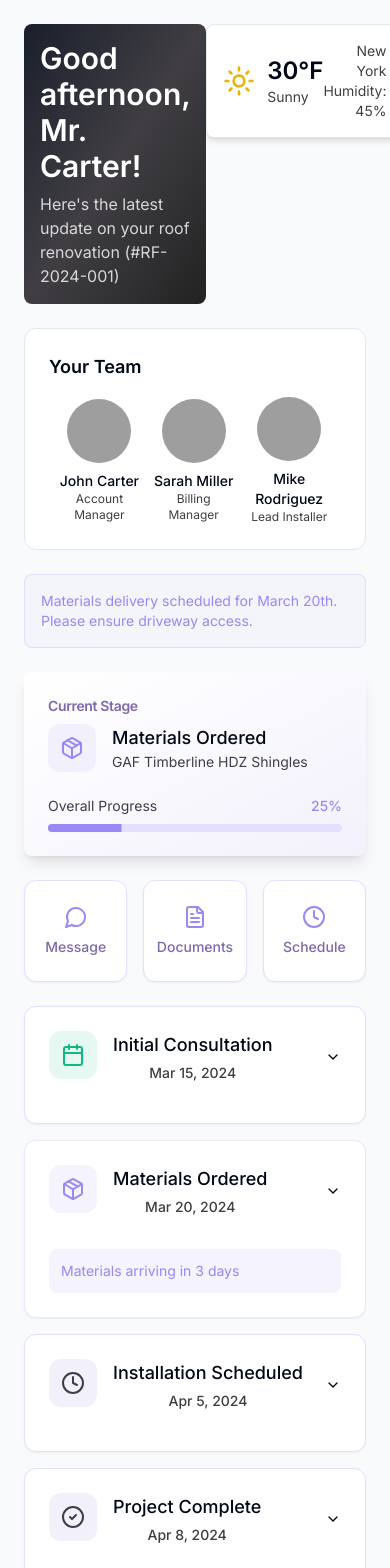
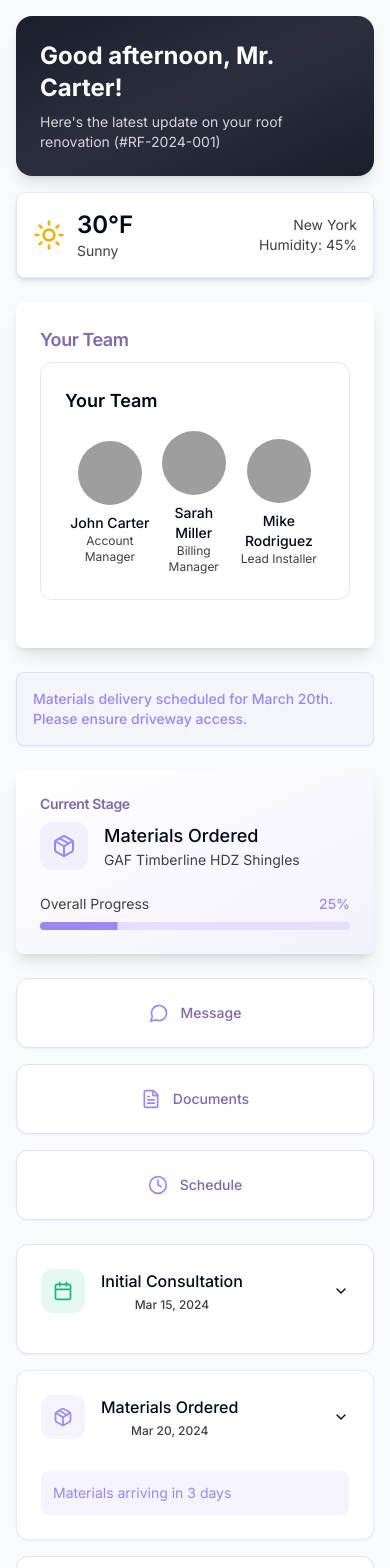
Before and after one commit to MattatDirectus/roof-track-ally, a React (Vite) app: page / in a window 390 px wide. Shown: the top 1568 px of the page. Built offline with nearby package versions, Linux system fonts and the light colour scheme; grey boxes are pictures that could not be loaded.

Commit message:
Improve mobile usability and design
Enhance the user interface for better mobile experience and overall aesthetics. Adjust layout and styling to ensure sections are user-friendly and visually appealing.
[skip gpt_engineer]

```diff
--- a/src/components/ProjectStatus.tsx
+++ b/src/components/ProjectStatus.tsx
@@ -77,23 +77,32 @@ const ProjectStatus = () => {
   };
 
   return (
-    <div className="w-full max-w-4xl mx-auto p-6 space-y-6">
+    <div className="w-full max-w-4xl mx-auto p-4 md:p-6 space-y-6">
       {/* Header */}
-      <div className="flex justify-between items-start">
-        <div className="bg-gradient-to-br from-[#1A1F2C] via-[#403E43] to-[#222222] p-4 rounded-lg">
-          <h1 className="text-3xl font-semibold mb-2 text-white">Good afternoon, Mr. Carter!</h1>
-          <p className="text-white/80">Here's the latest update on your roof renovation (#RF-2024-001)</p>
+      <div className="flex flex-col md:flex-row md:justify-between md:items-start gap-4">
+        <div className="bg-gradient-to-br from-[#1A1F2C] via-[#2C2E3E] to-[#1A1F2C] p-6 rounded-2xl shadow-lg w-full md:w-auto">
+          <h1 className="text-2xl md:text-3xl font-bold mb-2 text-white">Good afternoon, Mr. Carter!</h1>
+          <p className="text-white/80 text-sm md:text-base">Here's the latest update on your roof renovation (#RF-2024-001)</p>
         </div>
-        <WeatherWidget />
+        <div className="w-full md:w-auto">
+          <WeatherWidget />
+        </div>
       </div>
 
       {/* Team Section */}
-      <TeamSection />
+      <Card className="border-none shadow-lg bg-white overflow-hidden">
+        <CardHeader className="pb-2">
+          <CardTitle className="text-lg font-semibold text-secondary">Your Team</CardTitle>
+        </CardHeader>
+        <CardContent>
+          <TeamSection />
+        </CardContent>
+      </Card>
 
       {/* Notification */}
       {showNotification && (
-        <Alert className="border-primary/20 bg-primary/5">
-          <AlertDescription className="text-primary">
+        <Alert className="border-primary/20 bg-primary/5 shadow-sm">
+          <AlertDescription className="text-primary font-medium">
             Materials delivery scheduled for March 20th. Please ensure driveway access.
           </AlertDescription>
         </Alert>
@@ -105,7 +114,7 @@ const ProjectStatus = () => {
           <CardTitle className="text-sm text-secondary">Current Stage</CardTitle>
         </CardHeader>
         <CardContent>
-          <div className="flex items-center justify-between">
+          <div className="flex flex-col md:flex-row md:items-center justify-between gap-4">
             <div className="flex items-center space-x-4">
               <div className="p-3 rounded-xl bg-primary/10">
                 {(() => {
@@ -130,7 +139,7 @@ const ProjectStatus = () => {
       </Card>
 
       {/* Quick Actions */}
-      <div className="grid grid-cols-3 gap-4">
+      <div className="grid grid-cols-1 md:grid-cols-3 gap-4">
         {[
           { icon: MessageCircle, label: "Message", action: () => setMessageDialogOpen(true) },
           { icon: FileText, label: "Documents", action: () => setDocumentViewerOpen(true) },
@@ -139,15 +148,15 @@ const ProjectStatus = () => {
           <button
             key={index}
             onClick={action.action}
-            className="flex flex-col items-center p-6 bg-white rounded-xl border border-accent hover:border-primary/20 hover:bg-accent/5 transition-all shadow-sm hover:shadow-md"
+            className="flex items-center justify-center p-6 bg-white rounded-xl border border-accent hover:border-primary/20 hover:bg-accent/5 transition-all shadow-sm hover:shadow-md space-x-3"
           >
-            <action.icon className="w-6 h-6 text-primary mb-2" />
+            <action.icon className="w-5 h-5 text-primary" />
             <span className="text-sm font-medium text-secondary">{action.label}</span>
           </button>
         ))}
       </div>
 
-      {/* Timeline with Accordion */}
+      {/* Timeline */}
       <div className="space-y-4">
         {projectStages.map((stage) => {
           const Icon = stage.icon;
@@ -165,14 +174,14 @@ const ProjectStatus = () => {
                       stage.status === "in-progress" ? "bg-primary/10 text-primary" :
                       "bg-muted text-muted-foreground"
                     }`}>
-                      <Icon className="w-6 h-6" />
+                      <Icon className="w-5 h-5" />
                     </div>
-                    <div className="flex-1">
+                    <div className="flex-1 min-w-0">
                       <AccordionTrigger className="hover:no-underline pt-0">
-                        <div className="flex items-start justify-between">
+                        <div className="flex items-start justify-between w-full">
                           <div>
-                            <h3 className="font-medium text-lg">{stage.title}</h3>
-                            <p className="text-sm text-muted-foreground mt-1">{stage.date}</p>
+                            <h3 className="font-medium text-base md:text-lg truncate">{stage.title}</h3>
+                            <p className="text-xs md:text-sm text-muted-foreground mt-1">{stage.date}</p>
                           </div>
                         </div>
                       </AccordionTrigger>
```
